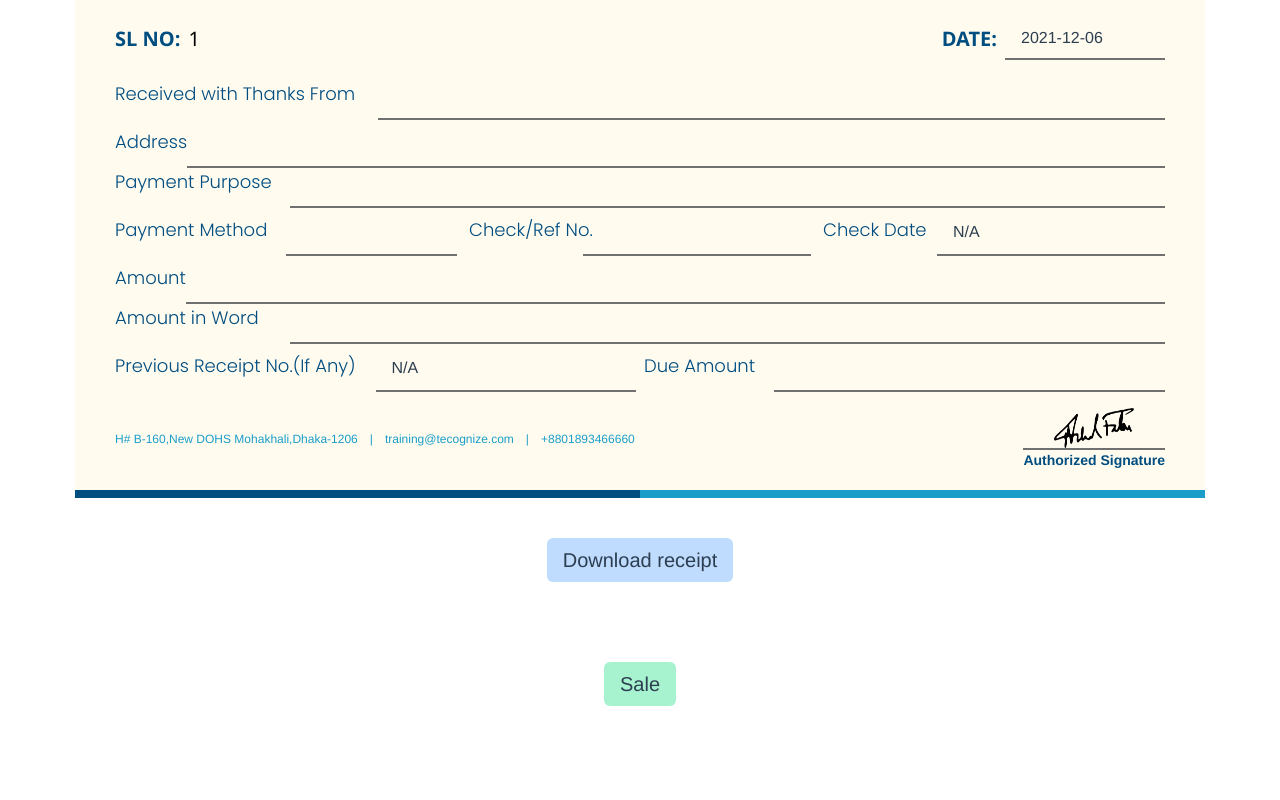
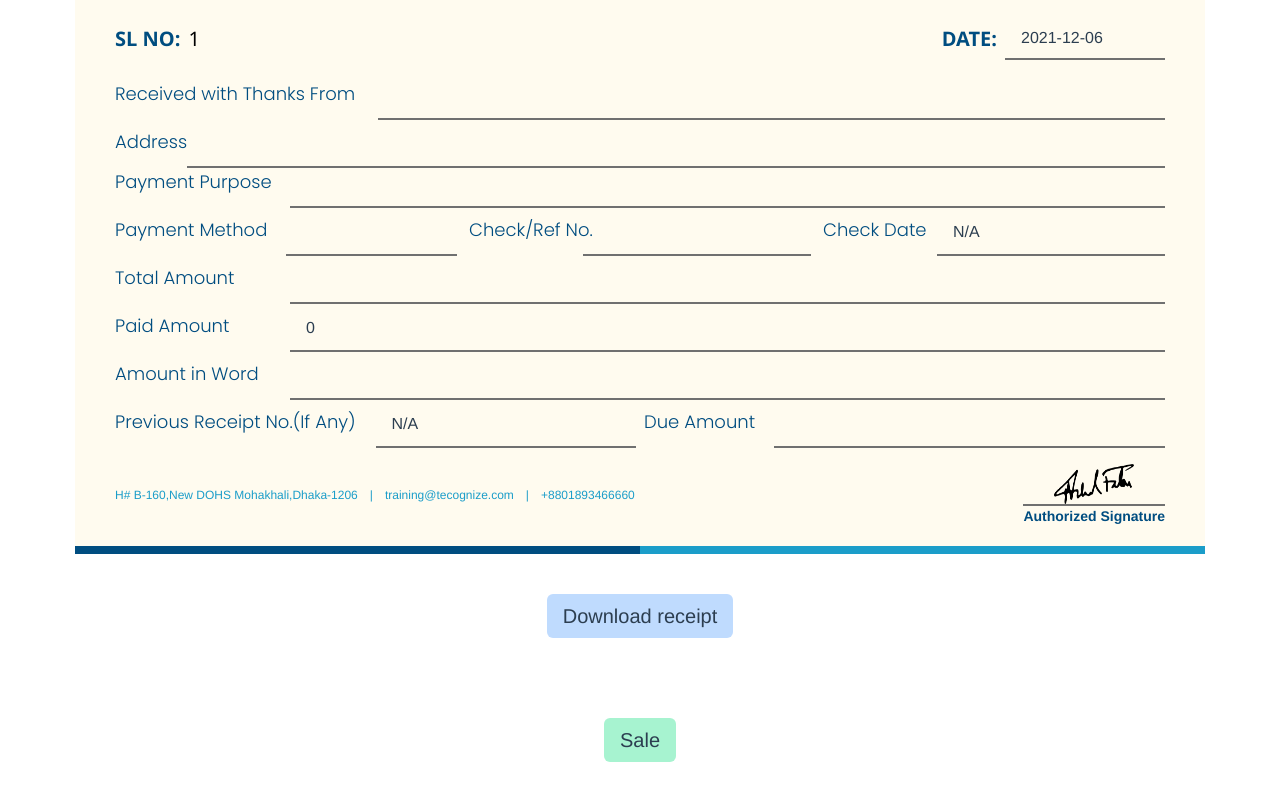
Before and after one commit to TahsinTushita/tecognize_training_erp, a Vue app in the folder training_frontend/: page /sale in a window 1280 px wide. Shown: the part 2065-2865 px from the top of the page. Built offline with nearby package versions, Linux system fonts and the light colour scheme; no server answers.

Commit message:
Added paid amount in receipt

```diff
--- a/training_frontend/src/views/Sale/Due.vue
+++ b/training_frontend/src/views/Sale/Due.vue
@@ -584,11 +584,18 @@
               </div>
             </div>
 
-            <div class="flex item-start w-full">
+            <div class="flex relative mb-12 w-full">
               <h1
-                class="font-poppins text-lg font-medium text-receiptTextColor"
+                class="
+                  font-poppins
+                  text-lg
+                  font-medium
+                  text-receiptTextColor
+                  left-0
+                  absolute
+                "
               >
-                Amount
+                Total Amount
               </h1>
 
               <div
@@ -599,12 +606,47 @@
                   py-1
                   bg-transparent
                   border-b-2 border-receiptInputBorder
-                  w-full
+                  w-10/12
+                  right-0
+                  absolute
                   flex
                   items-start
                 "
               >
                 {{ totalFee }}
+              </div>
+            </div>
+
+            <div class="flex relative mb-12 w-full">
+              <h1
+                class="
+                  font-poppins
+                  text-lg
+                  font-medium
+                  text-receiptTextColor
+                  left-0
+                  absolute
+                "
+              >
+                Paid Amount
+              </h1>
+
+              <div
+                type="text"
+                class="
+                  px-4
+                  h-10
+                  py-1
+                  bg-transparent
+                  border-b-2 border-receiptInputBorder
+                  w-10/12
+                  right-0
+                  absolute
+                  flex
+                  items-start
+                "
+              >
+                {{ getPaidAmount }}
               </div>
             </div>
 
@@ -636,7 +678,7 @@
                   items-start
                 "
               >
-                {{ amountInWords }}
+                {{ getAmountInWords }}
               </div>
             </div>
             <div class="grid grid-cols-2 w-full gap-2">
@@ -843,6 +885,7 @@ export default {
       checkRefNo2: null,
       checkRefNo3: null,
       checkRefNo4: null,
+      paidFee: 0,
     };
   },
 
@@ -937,8 +980,8 @@ export default {
           this.installment3 +
           this.installment4);
 
-      this.amountInWords =
-        numberToWords.toWords(this.totalFee).toUpperCase() + " TAKA";
+      // this.amountInWords =
+      //   numberToWords.toWords(this.totalFee).toUpperCase() + " TAKA";
     },
 
     enableInstallmentField() {
@@ -1095,6 +1138,38 @@ export default {
       }
       return this.dueFee;
     },
+
+    getPaidAmount() {
+      if (this.installment == "2nd") {
+        this.paidFee = this.installment2;
+      } else if (this.installment == "3rd") {
+        this.paidFee = this.installment3;
+      } else if (this.installment == "4th") {
+        this.paidFee = this.installment4;
+      } else {
+        this.paidFee = 0;
+      }
+      return this.paidFee;
+    },
+
+    getAmountInWords() {
+      // if (this.installment == "2nd") {
+      //   this.amountInWords =
+      //     numberToWords.toWords(this.installment2).toUpperCase() + " TAKA";
+      // } else if (this.installment == "3rd") {
+      //   this.amountInWords =
+      //     numberToWords.toWords(this.installment3).toUpperCase() + " TAKA";
+      // } else if (this.installment == "4th") {
+      //   this.amountInWords =
+      //     numberToWords.toWords(this.installment4).toUpperCase() + " TAKA";
+      // } else {
+      //   this.amountInWords = "";
+      // }
+      this.amountInWords =
+        numberToWords.toWords(this.paidFee).toUpperCase() + " TAKA";
+
+      return this.amountInWords;
+    },
   },
 };
 </script>
--- a/training_frontend/src/views/Sale/Sale.vue
+++ b/training_frontend/src/views/Sale/Sale.vue
@@ -788,11 +788,18 @@
                 </div>
               </div>
 
-              <div class="flex item-start w-full">
+              <div class="flex relative mb-12 w-full">
                 <h1
-                  class="font-poppins text-lg font-medium text-receiptTextColor"
+                  class="
+                    font-poppins
+                    text-lg
+                    font-medium
+                    text-receiptTextColor
+                    left-0
+                    absolute
+                  "
                 >
-                  Amount
+                  Total Amount
                 </h1>
 
                 <div
@@ -803,12 +810,47 @@
                     py-1
                     bg-transparent
                     border-b-2 border-receiptInputBorder
-                    w-full
+                    w-10/12
+                    right-0
+                    absolute
                     flex
                     items-start
                   "
                 >
                   {{ custTotalFee }}
+                </div>
+              </div>
+
+              <div class="flex relative mb-12 w-full">
+                <h1
+                  class="
+                    font-poppins
+                    text-lg
+                    font-medium
+                    text-receiptTextColor
+                    left-0
+                    absolute
+                  "
+                >
+                  Paid Amount
+                </h1>
+
+                <div
+                  type="text"
+                  class="
+                    px-4
+                    h-10
+                    py-1
+                    bg-transparent
+                    border-b-2 border-receiptInputBorder
+                    w-10/12
+                    right-0
+                    absolute
+                    flex
+                    items-start
+                  "
+                >
+                  {{ custPaidFee }}
                 </div>
               </div>
 
@@ -1474,8 +1516,8 @@ export default {
     getCustTotal() {
       if (this.batchFee && this.discountFee) {
         this.custTotalFee = this.batchFee * this.custUnits - this.discountFee;
-        this.custAmountInWords =
-          numberToWords.toWords(this.custTotalFee).toUpperCase() + " TAKA";
+        // this.custAmountInWords =
+        //   numberToWords.toWords(this.custTotalFee).toUpperCase() + " TAKA";
       } else if (this.batchFee) {
         this.custTotalFee = this.batchFee * this.custUnits;
         this.custAmountInWords =
@@ -1487,8 +1529,11 @@ export default {
     getCustDue() {
       if (this.custTotalFee && this.custPaidFee) {
         this.custDueFee = this.custTotalFee - this.custPaidFee;
+        this.custAmountInWords =
+          numberToWords.toWords(this.custPaidFee).toUpperCase() + " TAKA";
       } else if (this.custTotalFee) {
         this.custDueFee = this.custTotalFee;
+        this.custAmountInWords = "";
       }
       return this.custDueFee;
     },
--- a/training_frontend/src/views/Sale/SaleRecords.vue
+++ b/training_frontend/src/views/Sale/SaleRecords.vue
@@ -244,11 +244,18 @@
                 </div>
               </div>
 
-              <div class="flex item-start w-full">
+              <div class="flex relative mb-12 w-full">
                 <h1
-                  class="font-poppins text-lg font-medium text-receiptTextColor"
+                  class="
+                    font-poppins
+                    text-lg
+                    font-medium
+                    text-receiptTextColor
+                    left-0
+                    absolute
+                  "
                 >
-                  Amount
+                  Total Amount
                 </h1>
 
                 <div
@@ -259,12 +266,47 @@
                     py-1
                     bg-transparent
                     border-b-2 border-receiptInputBorder
-                    w-full
+                    w-10/12
+                    right-0
+                    absolute
                     flex
                     items-start
                   "
                 >
                   {{ amount }}
+                </div>
+              </div>
+
+              <div class="flex relative mb-12 w-full">
+                <h1
+                  class="
+                    font-poppins
+                    text-lg
+                    font-medium
+                    text-receiptTextColor
+                    left-0
+                    absolute
+                  "
+                >
+                  Paid Amount
+                </h1>
+
+                <div
+                  type="text"
+                  class="
+                    px-4
+                    h-10
+                    py-1
+                    bg-transparent
+                    border-b-2 border-receiptInputBorder
+                    w-10/12
+                    right-0
+                    absolute
+                    flex
+                    items-start
+                  "
+                >
+                  {{ paidFee }}
                 </div>
               </div>
 
@@ -715,6 +757,7 @@ export default {
       mr3: "mr3",
       mr4: "mr4",
       batchId: "",
+      paidFee: "",
     };
   },
 
@@ -732,8 +775,6 @@ export default {
       this.address = record.cust_address;
       this.paymentPurpose = record.batch_id;
       this.amount = record.batch_fee;
-      this.amountInWords =
-        numberToWords.toWords(this.amount).toUpperCase() + " TAKA";
 
       if (event.target.name == this.mr1) {
         this.slNo = record.mr_no1;
@@ -747,6 +788,9 @@ export default {
         }
         this.prevReceipts = "N/A";
         this.due = record.batch_fee - record.installment1;
+        this.paidFee = record.installment1;
+        this.amountInWords =
+          numberToWords.toWords(record.installment1).toUpperCase() + " TAKA";
       } else if (event.target.name == this.mr2) {
         this.slNo = record.mr_no2;
         this.date = record.date2;
@@ -760,6 +804,9 @@ export default {
         this.prevReceipts = String(record.mr_no1);
         this.due =
           record.batch_fee - (record.installment1 + record.installment2);
+        this.paidFee = record.installment2;
+        this.amountInWords =
+          numberToWords.toWords(record.installment2).toUpperCase() + " TAKA";
       } else if (event.target.name == this.mr3) {
         this.slNo = record.mr_no3;
         this.date = record.date3;
@@ -774,6 +821,9 @@ export default {
         this.due =
           record.batch_fee -
           (record.installment1 + record.installment2 + record.installment3);
+        this.paidFee = record.installment3;
+        this.amountInWords =
+          numberToWords.toWords(record.installment3).toUpperCase() + " TAKA";
       } else if (event.target.name == this.mr4) {
         this.slNo = record.mr_no4;
         this.date = record.date4;
@@ -796,6 +846,9 @@ export default {
             record.installment2 +
             record.installment3 +
             record.installment4);
+        this.paidFee = record.installment4;
+        this.amountInWords =
+          numberToWords.toWords(record.installment4).toUpperCase() + " TAKA";
       }
     },
 
```
